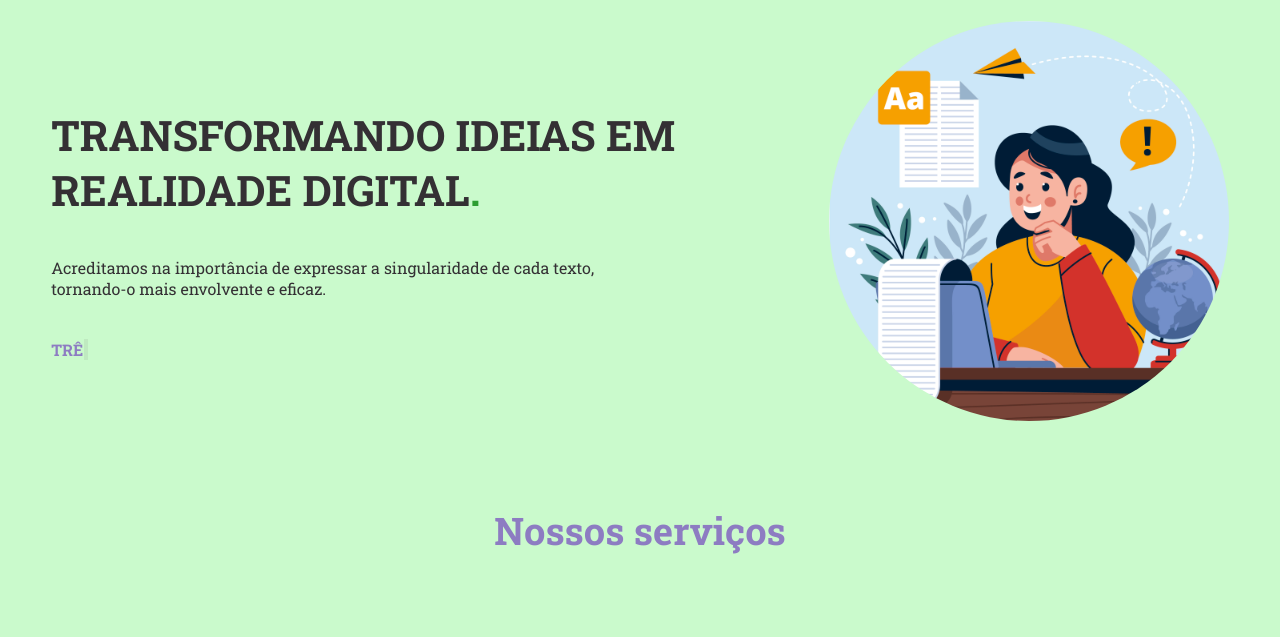
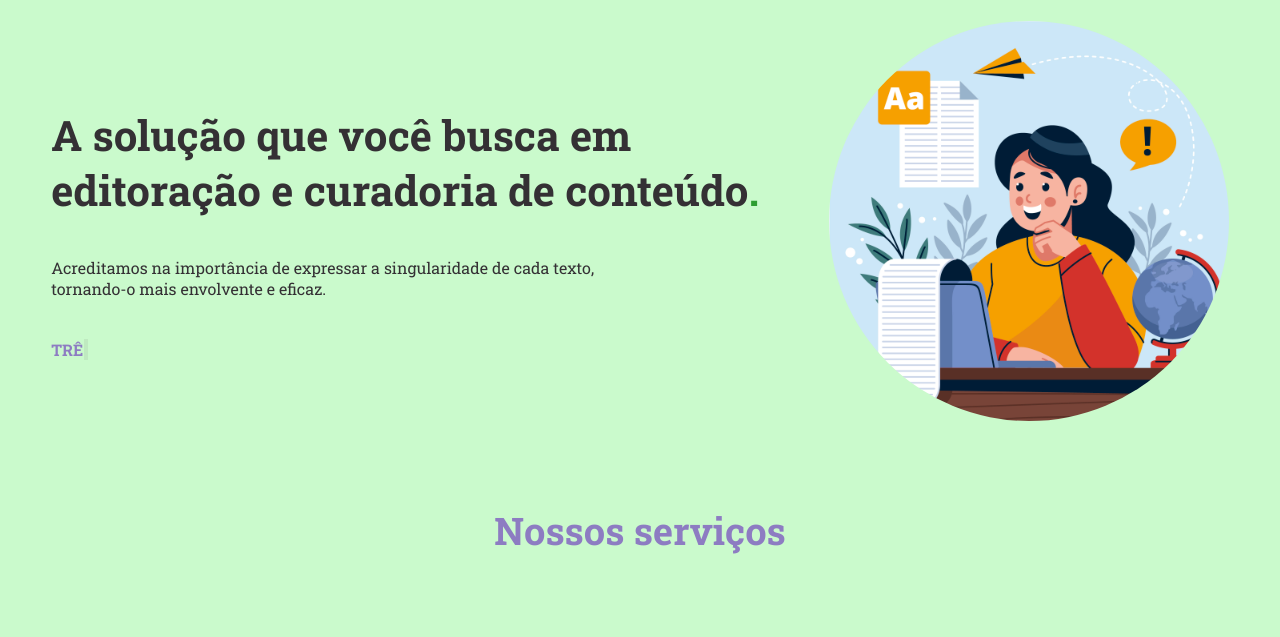
Before and after one commit to anacirqueira/trestons, a website with bundled scripts: page trestons/index.html in a window 1280 px wide. Shown: the part 119-756 px from the top of the page. Built offline with nearby package versions, Linux system fonts and the light colour scheme.

Commit message:
Update index.html

```diff
--- a/trestons/index.html
+++ b/trestons/index.html
@@ -52,7 +52,7 @@
       <div class="interface">
         <div class="flex">
           <div class="txt-topo-site">
-            <h1>TRANSFORMANDO IDEIAS EM REALIDADE DIGITAL<span>.</span></h1>
+            <h1>A solução que você busca em editoração e curadoria de conteúdo<span>.</span></h1>
             <p>Acreditamos na importância de expressar a singularidade de cada texto,<br>
                tornando-o mais envolvente e eficaz.</p>
               <div class="letering">
```
